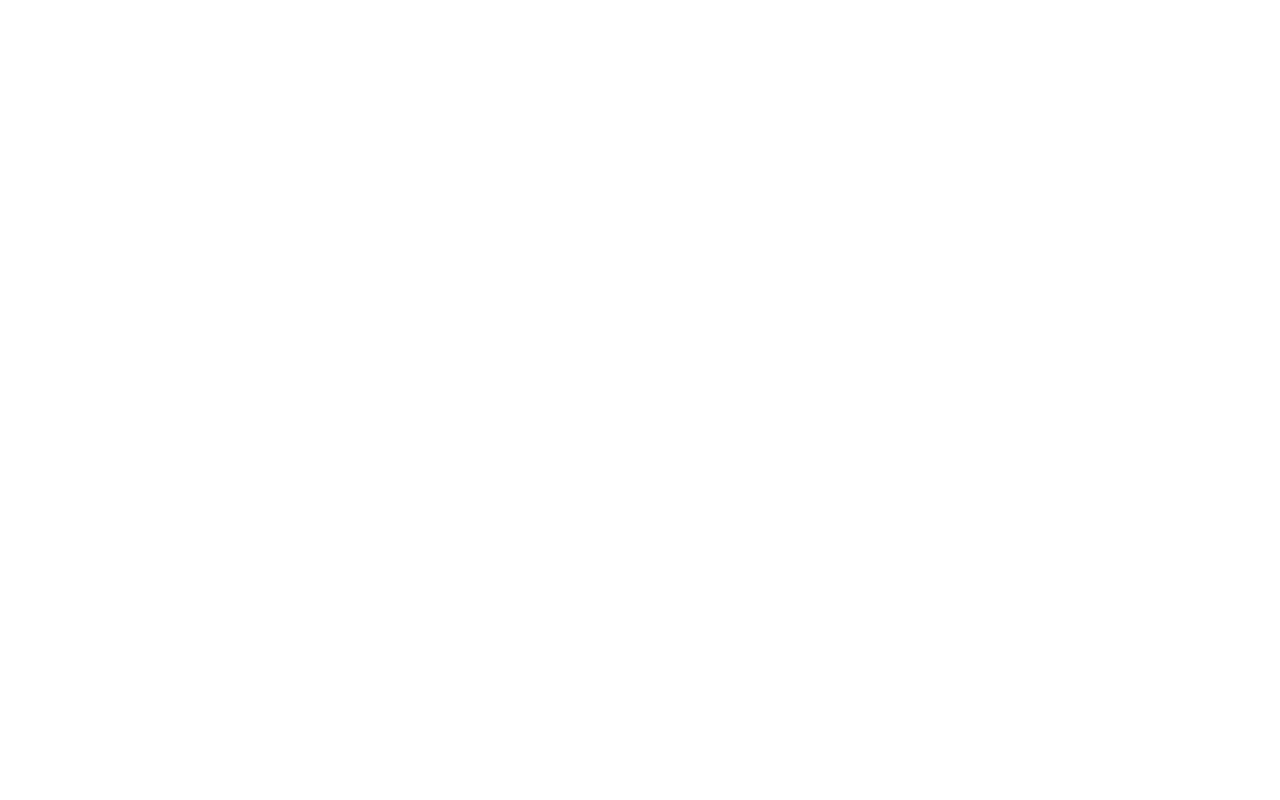
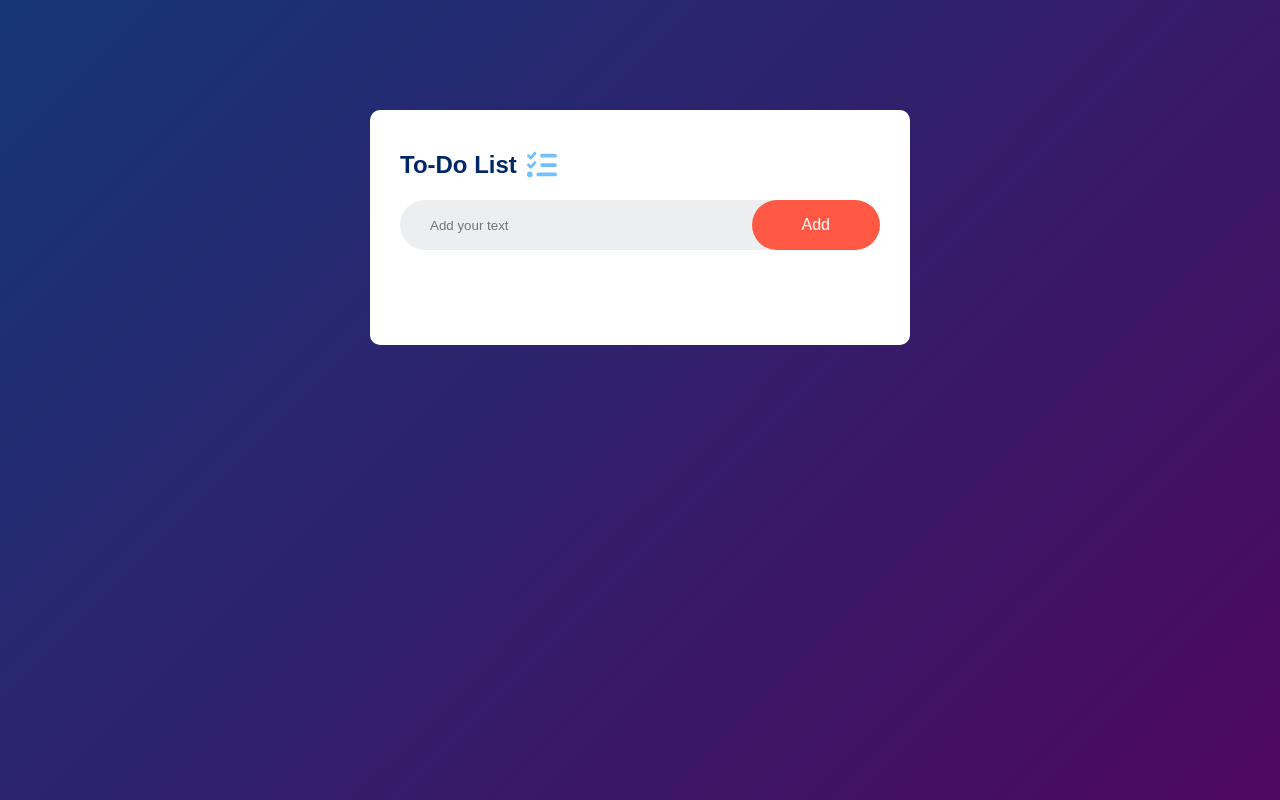
Before and after one commit to ekjot1313/Simple_ToDo_List, a plain HTML site: page index.html in a window 1280 px wide. Drawn offline with Linux system fonts and the light colour scheme.

Commit message:
created container, text input, and button

```diff
--- a/index.html
+++ b/index.html
@@ -5,5 +5,15 @@
     <title>To-Do List App</title>
     <link rel="stylesheet" href="style.css" />
   </head>
-  <body></body>
+  <body>
+    <div class="container">
+        <div class="todo-app">
+            <h2>To-Do List <img src="images/icon.svg"></h2>
+            <div class="row">
+                <input type="text" id="input-box" placeholder="Add your text">
+                <button>Add</button>
+            </div>
+        </div>
+    </div>
+  </body>
 </html>
--- a/style.css
+++ b/style.css
@@ -4,3 +4,60 @@
     font-family: 'Poppins', sans-serif;
     box-sizing: border-box;
 }
+
+.container{
+    width: 100%;
+    min-height: 100vh;
+    background: linear-gradient(135deg, #153677, #4e085f);
+    padding: 10px;
+}
+
+.todo-app{
+    width: 100%;
+    max-width: 540px;
+    background: white;
+    margin: 100px auto 20px;
+    padding: 40px 30px 70px;
+    border-radius: 10px;
+}
+
+.todo-app h2{
+    color: #002765;
+    display: flex;
+    align-items: center;
+    margin-bottom: 20px;
+}
+
+.todo-app img{
+    width: 30px;
+    margin-left: 10px;
+}
+
+.row{
+    display: flex;
+    align-items: center;
+    justify-content: space-between;
+    background: #edeef0;
+    border-radius: 30px;
+    padding-left: 20px;
+    margin-bottom: 25px;
+}
+
+input{
+    flex: 1;
+    border: none;
+    outline: none;
+    background: transparent;
+    padding: 10px;
+}
+
+button{
+    border: none;
+    outline: none;
+    padding: 16px 50px;
+    background: #ff5945;
+    color: white;
+    font-size: 16px;
+    cursor: pointer;
+    border-radius: 40px;
+}
```
